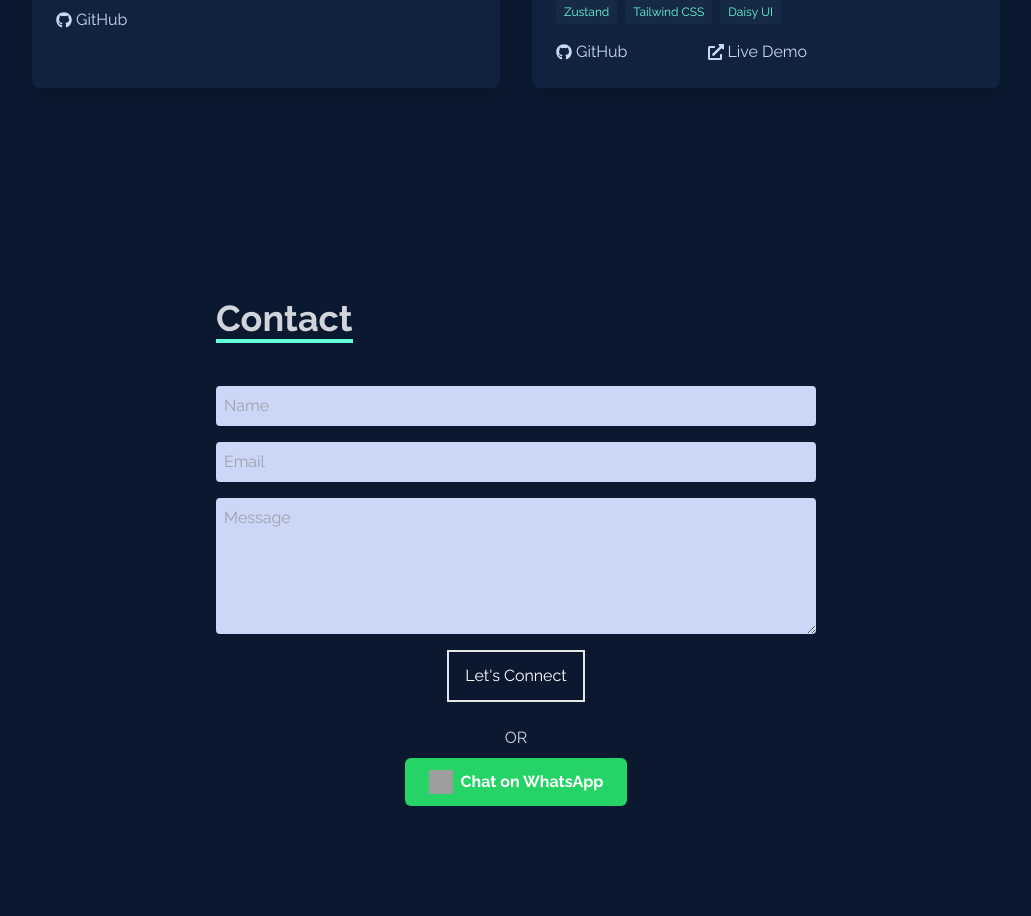
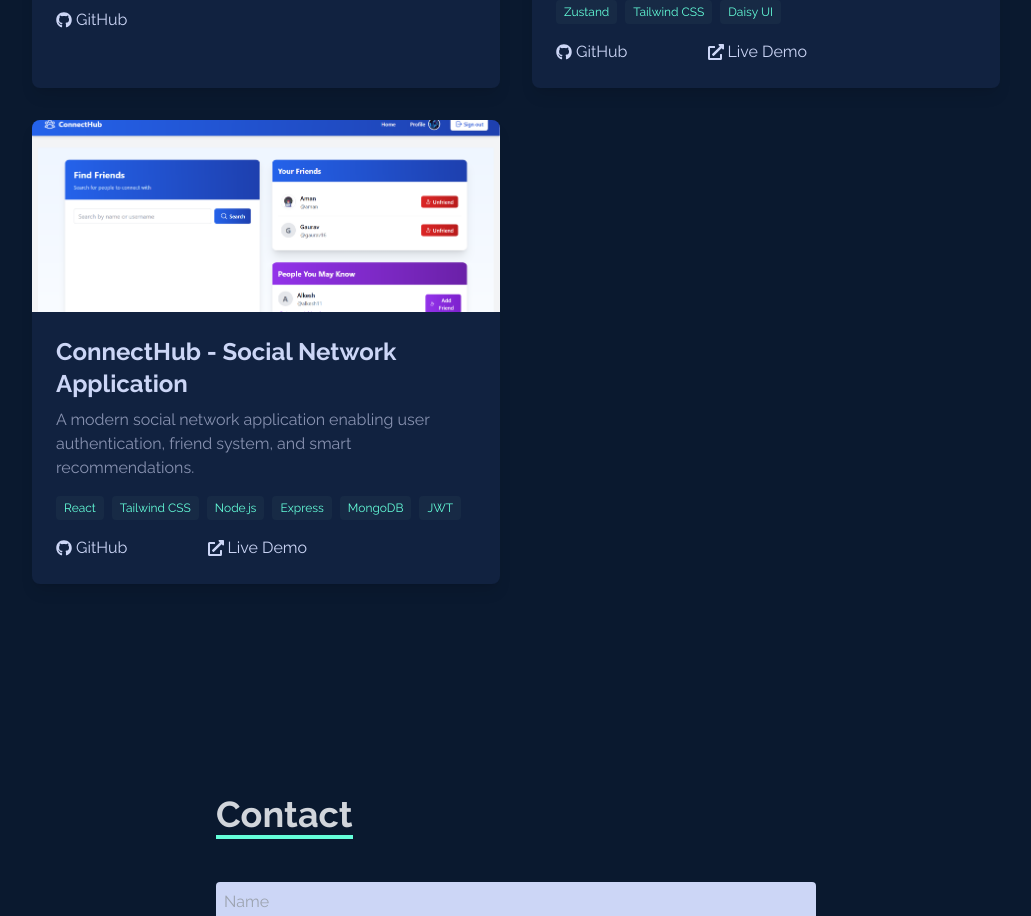
Before and after one commit to Anuragyadav1/Personal-Portfolio, a React (Vite) app: page / in a window 1280 px wide. Shown: the part 4720-5636 px from the top of the page, without its empty margins (124-1155 px from the left). Built offline with nearby package versions, Linux system fonts and the light colour scheme; grey boxes are pictures that could not be loaded.

Commit message:
ConnectHub project added

```diff
--- a/src/components/Projects.jsx
+++ b/src/components/Projects.jsx
@@ -8,6 +8,7 @@ import ecommerceImg from '../assets/e_commerce.png';
 import dashboardImg from '../assets/dashboard.png';
 import carPredictionImg from '../assets/carPre.png';
 import chatAppImg from '../assets/chat_app.png';
+import connectHubImg from '../assets/connect_hub.png';
 
 
 
@@ -60,7 +61,16 @@ const Projects = () => {
       technologies: ['React', 'Node.js', 'Express', 'MongoDB', 'Socket.IO', 'JWT', 'Zustand', 'Tailwind CSS', 'Daisy UI'],
       github: 'https://github.com/Anuragyadav1/Chat-Application',
       live: 'https://my-chat-app-ogqb.onrender.com/'
+    },
+    {
+      name: 'ConnectHub - Social Network Application',
+      description: 'A modern social network application enabling user authentication, friend system, and smart recommendations.',
+      image: connectHubImg,
+      technologies: ['React', 'Tailwind CSS', 'Node.js', 'Express', 'MongoDB', 'JWT'],
+      github: 'https://github.com/Anuragyadav1/Social-Network',
+      live: 'https://social-network-frontend-ba1y.onrender.com/'
     }
+
   ];
 
   return (
```
Also changed, not shown: src/assets/connect_hub.png (added).
